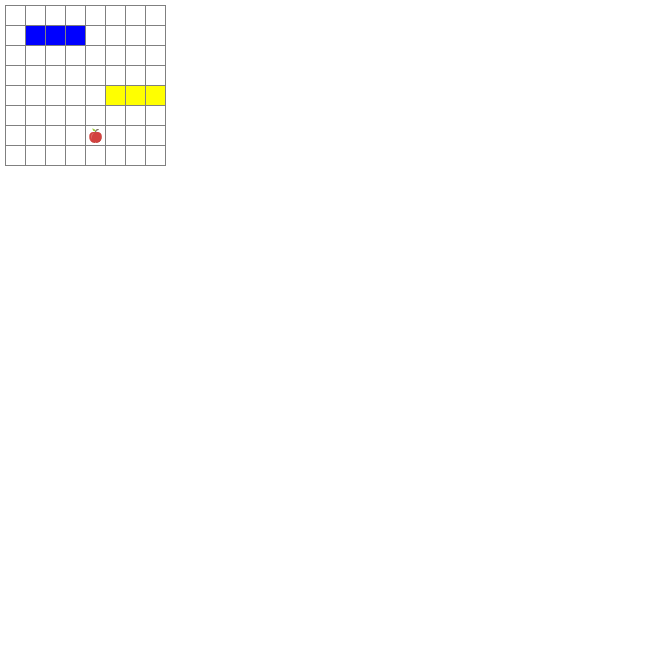
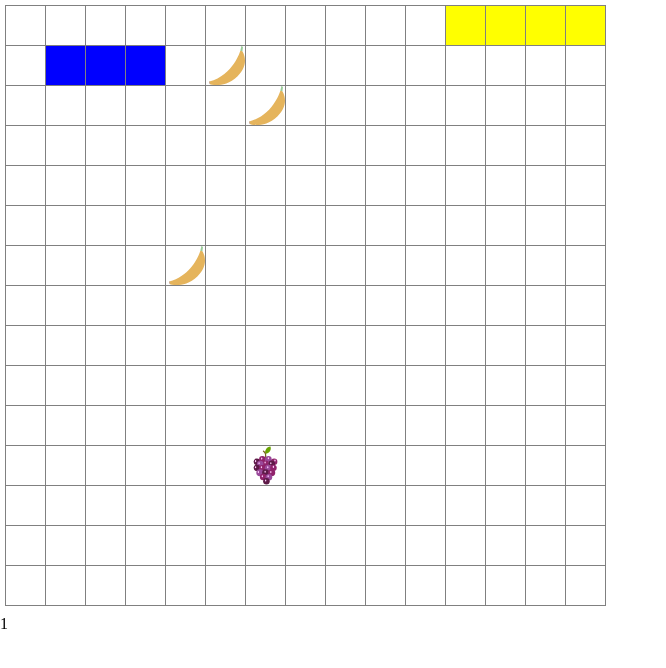
Before and after one commit to Ovseyasha/snake, a plain HTML site: page index.html in a window 1280 px wide. Shown: the whole page, without its empty margins (0-666 px from the left). Drawn offline with Linux system fonts and the light colour scheme.

Commit message:
загрузка snake v1.3 beta

```diff
--- a/css/style.css
+++ b/css/style.css
@@ -11,8 +11,8 @@ html, body {
 	text-align: center;
 }
 .fields > div{
-	width: 20px;
-	height: 20px;
+	width: 40px;
+	height: 40px;
 	box-sizing: border-box;
 	border-right: 1px solid gray;
 	border-bottom: 1px solid gray;
@@ -22,9 +22,17 @@ html, body {
 .fields > div.row-start{
 	clear: both; /*  каждый первый див */
 }
-.fields > div[data-game="fruit"]{
+
+.fields > div[data-game="apple"]{
 	background: url('../img/apple.svg') 100% center no-repeat;
 }
+.fields > div[data-game="banana"]{
+	background: url('../img/banana.svg') 100% center no-repeat;
+}
+.fields > div[data-game="grapes"]{
+	background: url('../img/grapes.svg') 100% center no-repeat;
+}
+
 .fields > div[data-game="snake"]{
 	background: yellow;
 }
--- a/fruit.js
+++ b/fruit.js
@@ -1,7 +1,19 @@
 class Fruit extends Elem{
 	constructor(matrix,cords){ // cords двумерный массив координат
 		super(matrix,cords); // адресуемся к родительским свойствам
-		this.value = 'fruit'; // обоззнаяаем что это фрукт
+
+		let flag =Math.floor(Math.random() * (3 - 1 + 1)) + 1;
+		if (flag == 1) {
+			this.value = 'apple';
+		}
+		if (flag == 2) {
+			this.value = 'banana';
+		}
+		if (flag == 3) {
+			this.value = 'grapes';
+		}
+		// this.value = 'fruit'; // обоззнаяаем что это фрукт
 	}
 
+
 }
--- a/index.html
+++ b/index.html
@@ -9,6 +9,8 @@
 	<div class="fields">
 
 	</div>
+
+	<div class="points"></div>
 </body>
 <script src="script.js"></script>
 <script src="matrix.js"></script>
--- a/script.js
+++ b/script.js
@@ -1,20 +1,41 @@
 window.onload = function(e) {
 	var div = document.querySelector('.fields');// берем див  в котором будет матрийца
-	var matrix = new Matrix(div, 8, 8); // инициализируем матрицу
+	var matrix = new Matrix(div, 15, 15); // инициализируем матрицу
 	matrix.create(); // вызываем метод создания
 
-	var fruit = new Fruit (matrix, [[5,7]]); // создание фруктов
+	var fruit = new Fruit (matrix, [[5,7],[6,2], [7,3], [7,1]]); // создание фруктов
 	fruit.show();
+
 
 	var wall = new Wall (matrix, [[2,2], [3,2], [4,2]]); // создание стены
 	wall.show();
 
-	var snake = new Snake(matrix, [[5,5], [4,5], [3,5]], 'right');
+	var snake = new Snake(matrix, [[3,1], [2,1], [1,1]], 'right');
 	snake.show();
 
 
 	addEventListener("keydown", function(event) {
 		// console.log(event.keyCode);
+		if (snake.course == 'left') {
+			if(event.keyCode == 39){
+				return false;
+			}
+		}
+		if (snake.course == 'up') {
+			if(event.keyCode == 40){
+				return false;
+			}
+		}
+		if (snake.course == 'right') {
+			if(event.keyCode == 37){
+				return false;
+			}
+		}
+		if (snake.course == 'down') {
+			if(event.keyCode == 38){
+				return false;
+			}
+		}
 		switch (event.keyCode) {
 			case 37:
 				snake.course = 'left';
@@ -30,10 +51,7 @@ window.onload = function(e) {
 				break;
 		}
 	});
-	// setInterval(() => {
-	// 	snake.move();
-	// }, 500);
-
+	var p = 0;
 	let timer = setInterval(() => {
 		snake.move();
 
@@ -41,5 +59,17 @@ window.onload = function(e) {
 			clearInterval (timer);
 			alert('gameover');
 		}
-	}, 500);
+
+		if (snake.eating) {
+			p++;
+			document.querySelector('.points').innerHTML = p;
+			var x = Math.floor(Math.random() * (matrix.cols - 1 + 1)) + 1; // x
+			var y = Math.floor(Math.random() * (matrix.rows - 1 + 1)) + 1; // y
+			let nowHead = matrix.getCell(x,y);
+			if (nowHead !== 'apple' && nowHead !== 'banana' && nowHead !== 'grapes' && nowHead !== 'wall' && nowHead !== 'snake'){
+				(new Fruit (matrix, [[x,y]])).show();
+			}
+		}
+
+	}, 400);
 };
--- a/snake.js
+++ b/snake.js
@@ -4,6 +4,7 @@ class Snake extends Elem{
 		this.course = course;
 		this.alive =  true;
 		this.value = 'snake';
+		this.eating = false;
 	}
 
 	move(){
@@ -50,8 +51,24 @@ class Snake extends Elem{
 			return;
 		}
 
-		var tail = this.cords.pop(); // .pop() удаляет плсдений элемент массива
-		this.matrix.setCell(tail[0], tail[1], ''); // убирает видимость хвоста
+		let nowHead = this.matrix.getCell(head[0], head[1]);
+	// проверка смерти и роста
+		if (nowHead !== 'apple' && nowHead !== 'banana' && nowHead !== 'grapes') {
+			var tail = this.cords.pop(); // .pop() удаляет плсдений элемент массива
+			this.matrix.setCell(tail[0], tail[1], ''); // убирает видимость хвоста
+			this.eating = false;
+		}else{
+			this.eating = true;
+		}
+		if (nowHead == 'wall') {
+			this.alive =  false;
+		}
+		if (nowHead == 'snake') {
+			this.alive =  false;
+		}
+		// console.log(this.matrix.getCell(head[0], head[1]));
+
+
 
 		this.cords.unshift(head); // в начала массива положить голову( которая ++ в switch
 		this.matrix.setCell(head[0], head[1], 'snake');
```
Also changed, not shown: img/banana.svg (added), img/grapes.svg (added).
